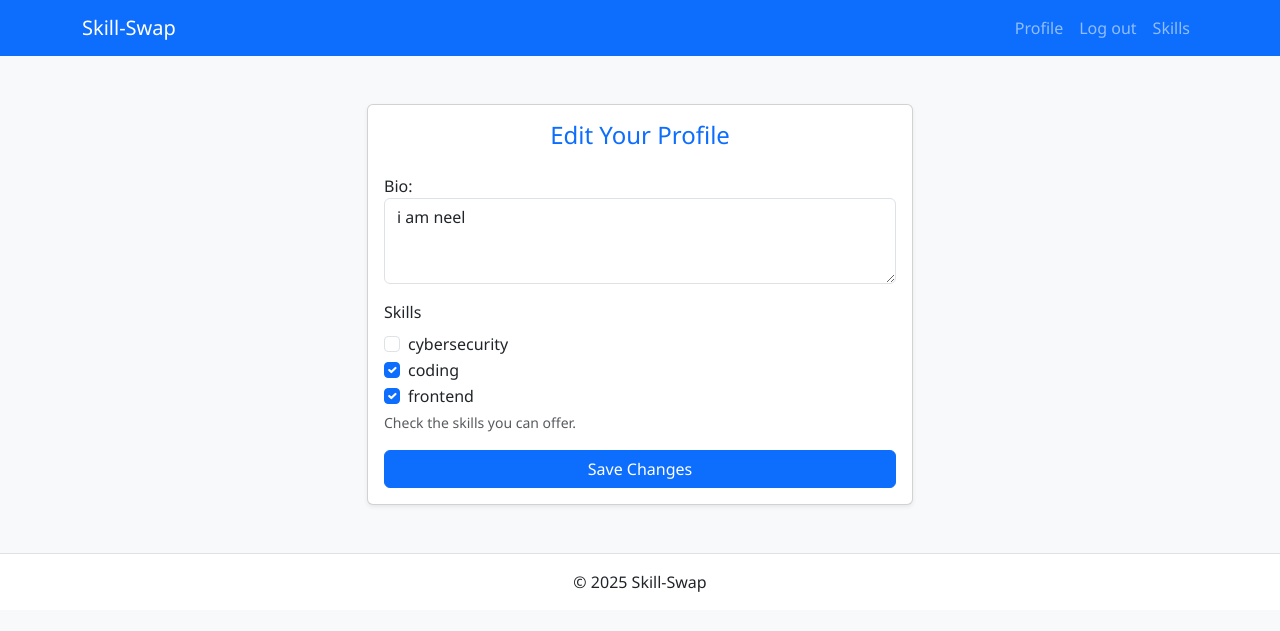
After one commit to NeelThomas02/Skill-Swap, a Django app: page /accounts/profile/edit/ in a window 1280 px wide. The commit adds this page. Shown: the top 631 px of the page. Run offline with Django 5.2, Linux system fonts and the light colour scheme; a user stored in the database is signed in; data comes from the database, SQL or seed files in the repository; both versions use the stored data as it was after the commit; some libraries are stand-ins or nearby versions.

Commit message:
skills section

```diff
--- a/templates/users/profile.html
+++ b/templates/users/profile.html
@@ -4,6 +4,9 @@
   <div class="card mb-4">
     <div class="card-body">
       <h3 class="card-title">Hello, {{ object.user.username }}!</h3>
+      <a href="{% url 'users:profile_edit' %}" class="btn btn-sm btn-outline-secondary ms-2">
+        Edit Profile
+      </a>
       <p><strong>Email:</strong> {{ object.user.email }}</p>
       <p><strong>Bio:</strong> {{ object.bio|default:"(none)" }}</p>
       <p>
--- /dev/null
+++ b/templates/users/profile_edit.html
@@ -0,0 +1,47 @@
+{% extends "base.html" %}
+
+{% block content %}
+<div class="row justify-content-center">
+  <div class="col-md-8 col-lg-6">
+    <div class="card shadow-sm">
+      <div class="card-body">
+        <h4 class="card-title mb-4 text-center">Edit Your Profile</h4>
+        <form method="post">
+          {% csrf_token %}
+
+          {# Bio field (already has form-control) #}
+          <div class="mb-3">
+            {{ form.bio.label_tag }}
+            {{ form.bio }}
+            {% if form.bio.help_text %}
+              <small class="form-text text-muted">{{ form.bio.help_text }}</small>
+            {% endif %}
+          </div>
+
+          {# Skills checkboxes (inputs already carry form-check-input) #}
+          <div class="mb-3">
+            <label class="form-label">{{ form.skills.label }}</label>
+            <div>
+              {% for checkbox in form.skills %}
+                <div class="form-check">
+                  {{ checkbox.tag }}
+                  <label
+                    class="form-check-label"
+                    for="{{ checkbox.id_for_label }}">
+                    {{ checkbox.choice_label }}
+                  </label>
+                </div>
+              {% endfor %}
+            </div>
+            {% if form.skills.help_text %}
+              <small class="form-text text-muted">{{ form.skills.help_text }}</small>
+            {% endif %}
+          </div>
+
+          <button type="submit" class="btn btn-primary w-100">Save Changes</button>
+        </form>
+      </div>
+    </div>
+  </div>
+</div>
+{% endblock %}
--- a/users/forms.py
+++ b/users/forms.py
@@ -1,6 +1,9 @@
 from django import forms
 from django.contrib.auth.forms import UserCreationForm
 from django.contrib.auth import get_user_model
+from django import forms
+from .models import Profile
+from skills.models import Skill
 
 User = get_user_model()
 
@@ -9,3 +12,23 @@ class CustomUserCreationForm(UserCreationForm):
         model = User
         # you can explicitly list fields or inherit the defaults
         fields = UserCreationForm.Meta.fields
+
+class ProfileForm(forms.ModelForm):
+    skills = forms.ModelMultipleChoiceField(
+        queryset=Skill.objects.all(),
+        required=False,
+        help_text="Check the skills you can offer.",
+        # Each checkbox input will get the form-check-input class:
+        widget=forms.CheckboxSelectMultiple(attrs={'class': 'form-check-input'})
+    )
+
+    class Meta:
+        model = Profile
+        fields = ['bio', 'skills']
+        widgets = {
+            'bio': forms.Textarea(attrs={
+                'rows': 3,
+                'class': 'form-control',
+                'placeholder': 'Tell people a bit about yourself…'
+            }),
+        }
--- a/users/urls.py
+++ b/users/urls.py
@@ -3,6 +3,7 @@ from django.urls import path
 from django.contrib.auth import views as auth_views
 from . import views
 from .views import LogoutOnGetView
+from .views import ProfileUpdateView
 
 app_name = 'users'
 
@@ -15,4 +16,5 @@ urlpatterns = [
     # profile detail
     path('profile/', views.ProfileView.as_view(), name='profile'),
     path('logout/', LogoutOnGetView.as_view(), name='logout'),
+    path('profile/edit/', ProfileUpdateView.as_view(), name='profile_edit'),
 ]
--- a/users/views.py
+++ b/users/views.py
@@ -8,6 +8,8 @@ from django.shortcuts import render
 from .forms import CustomUserCreationForm
 from django.contrib.auth.views import LogoutView
 from .models import Profile
+from django.views import generic
+from .forms import ProfileForm
 
 class SignUpView(generic.CreateView):
     form_class = CustomUserCreationForm
@@ -32,3 +34,14 @@ class ProfileView(LoginRequiredMixin, generic.DetailView):
 class LogoutOnGetView(LogoutView):
     http_method_names = ['get', 'post']
     next_page = 'users:login'   # or wherever you want to redirect
+
+class ProfileUpdateView(LoginRequiredMixin, generic.UpdateView):
+    model = Profile
+    form_class = ProfileForm
+    template_name = 'users/profile_edit.html'
+    success_url = reverse_lazy('users:profile')
+
+    def get_object(self):
+        # Ensure a Profile always exists
+        profile, _ = Profile.objects.get_or_create(user=self.request.user)
+        return profile
```
Also changed, not shown: db.sqlite3.
